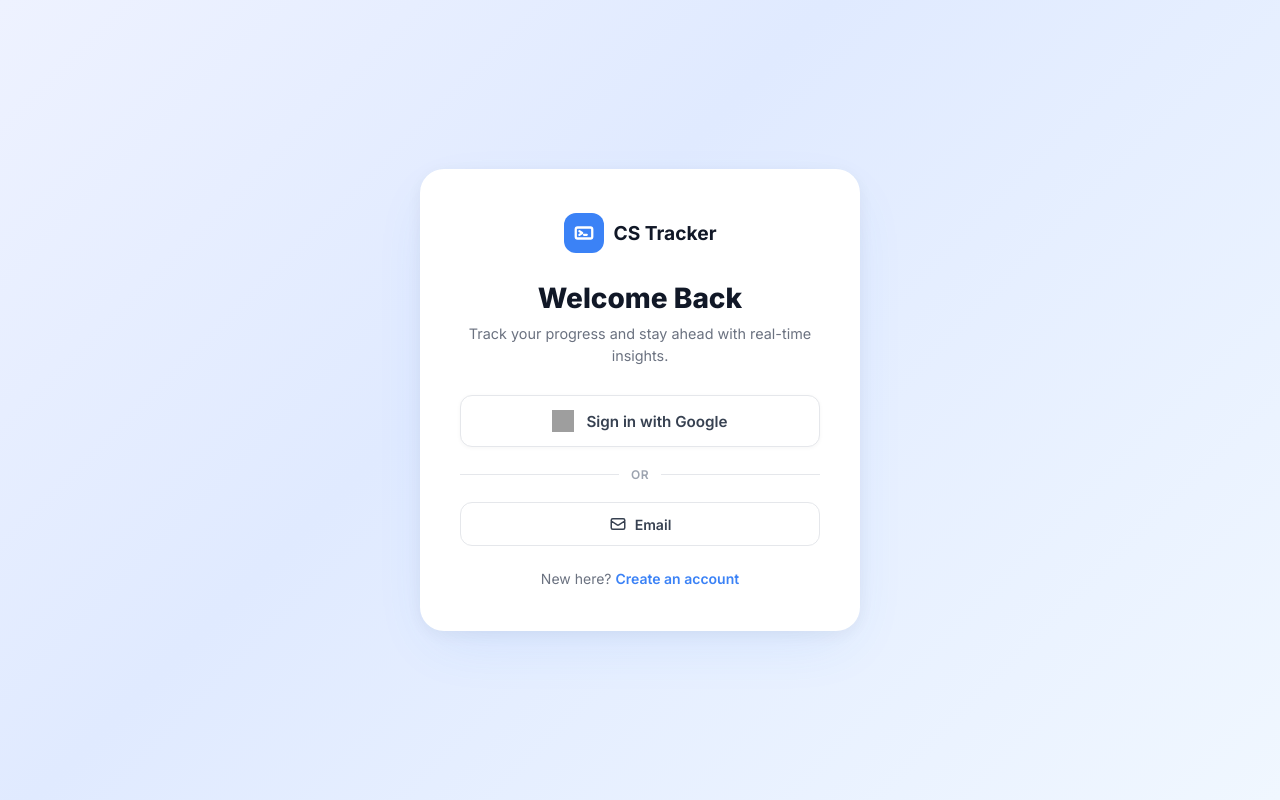
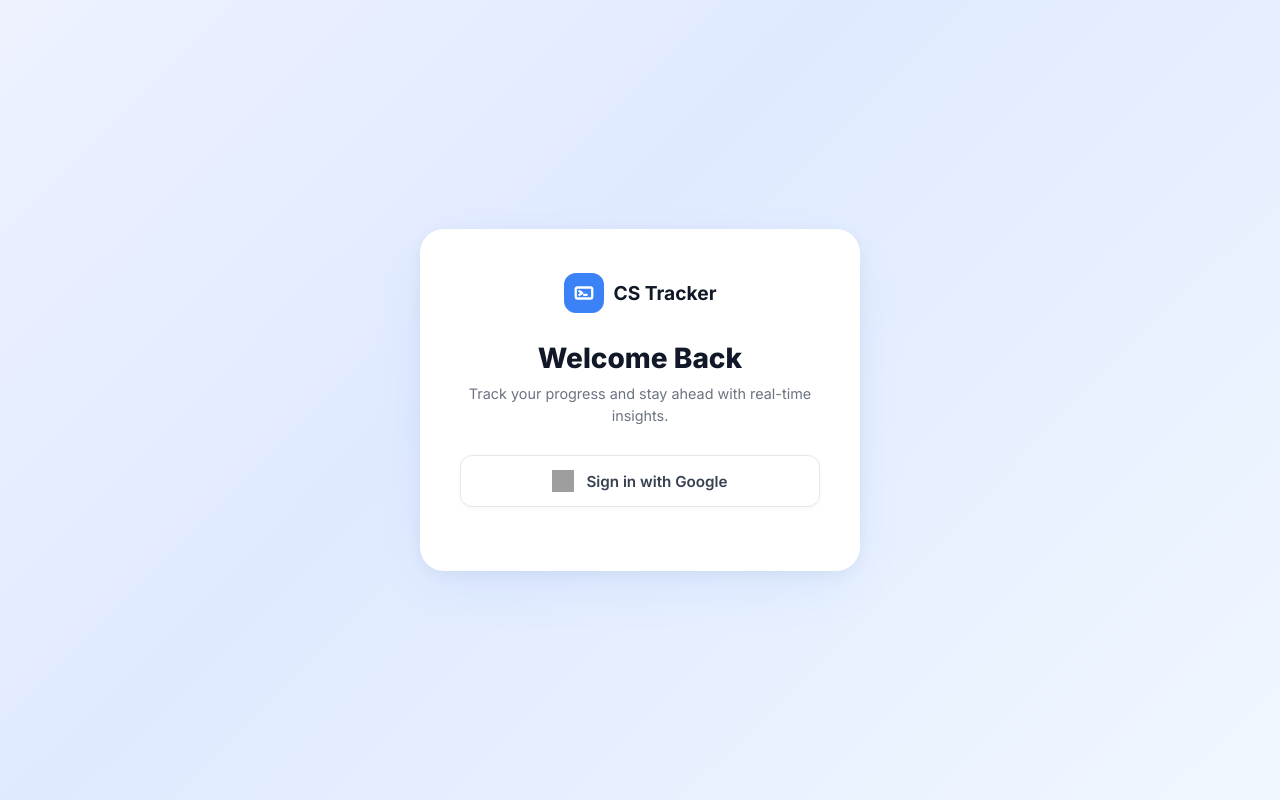
Before and after one commit to janamirashed/cs-assignment-tracker, an Angular app in the folder frontend/: page /#/login in a window 1280 px wide. Built offline with nearby package versions, Linux system fonts and the light colour scheme; grey boxes are pictures that could not be loaded.

Commit message:
chore(frontend): remove email login options from UI
- Cleaned up login.component.html to remove the OR divider and email button
- Removed 'create an account' link since Google is the primary authentication provider
- Removed unused loginWithEmail() method in login.component.ts

```diff
--- a/frontend/src/app/features/login/login.component.html
+++ b/frontend/src/app/features/login/login.component.html
@@ -30,29 +30,6 @@
         Sign in with Google
       </button>
 
-      <!-- or divider -->
-      <div class="divider-row">
-        <span class="divider-line"></span>
-        <span class="divider-label">OR</span>
-        <span class="divider-line"></span>
-      </div>
-
-      <!-- secondary buttons -->
-      <div class="secondary-btns">
-        <button class="secondary-btn" id="login-email-btn">
-          <svg fill="none" viewBox="0 0 24 24" stroke="currentColor" width="18" height="18">
-            <path stroke-linecap="round" stroke-linejoin="round" stroke-width="2"
-              d="M3 8l7.89 5.26a2 2 0 002.22 0L21 8M5 19h14a2 2 0 002-2V7a2 2 0 00-2-2H5a2 2 0 00-2 2v10a2 2 0 002 2z"/>
-          </svg>
-          Email
-        </button>
-
-      </div>
-
-      <!-- create account -->
-      <p class="signup-row">
-        New here? <a href="#" id="create-account-link" class="link">Create an account</a>
-      </p>
     </div>
   </div>
 
--- a/frontend/src/app/features/login/login.component.ts
+++ b/frontend/src/app/features/login/login.component.ts
@@ -32,8 +32,4 @@ export class LoginComponent implements OnInit {
   loginWithGoogle(): void {
     window.location.href = `${environment.authUrl}/oauth2/authorization/google`;
   }
-
-  loginWithEmail(): void {
-    console.log('email login clicked');
-  }
 }
```
